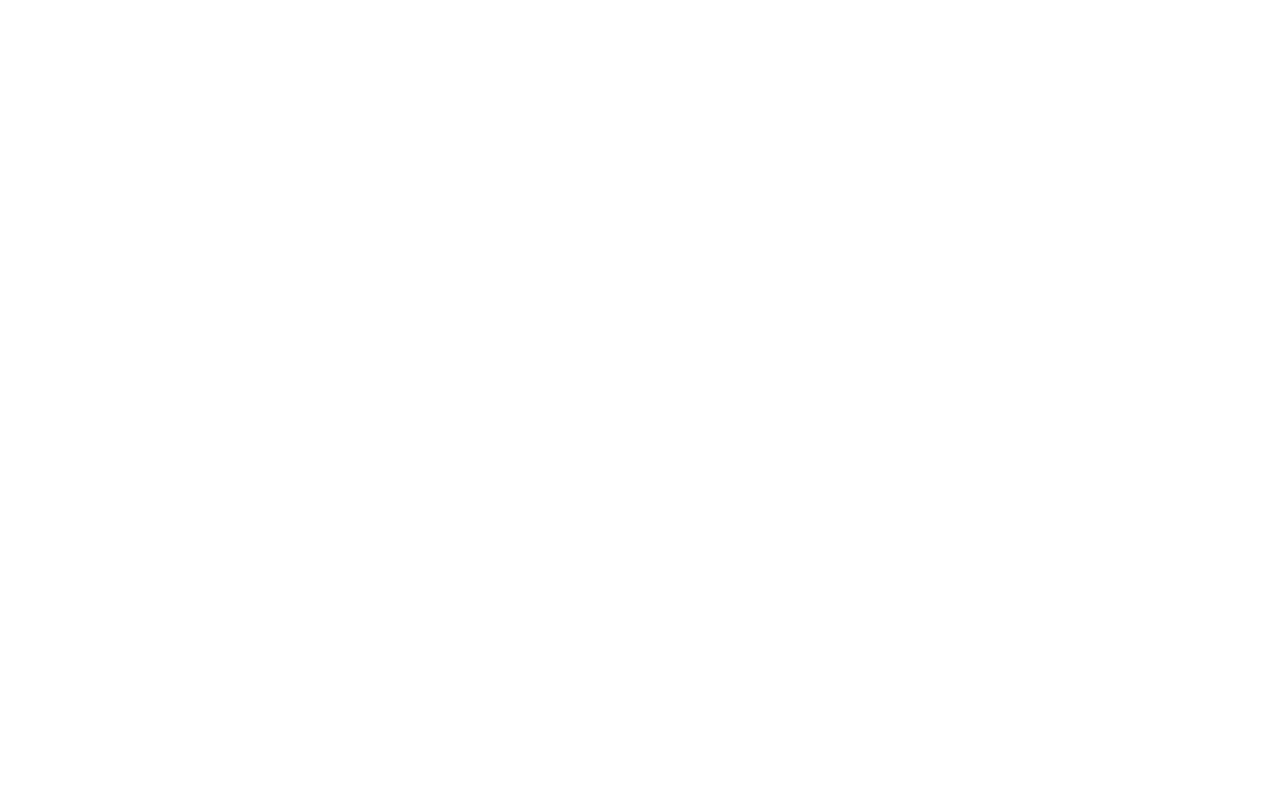
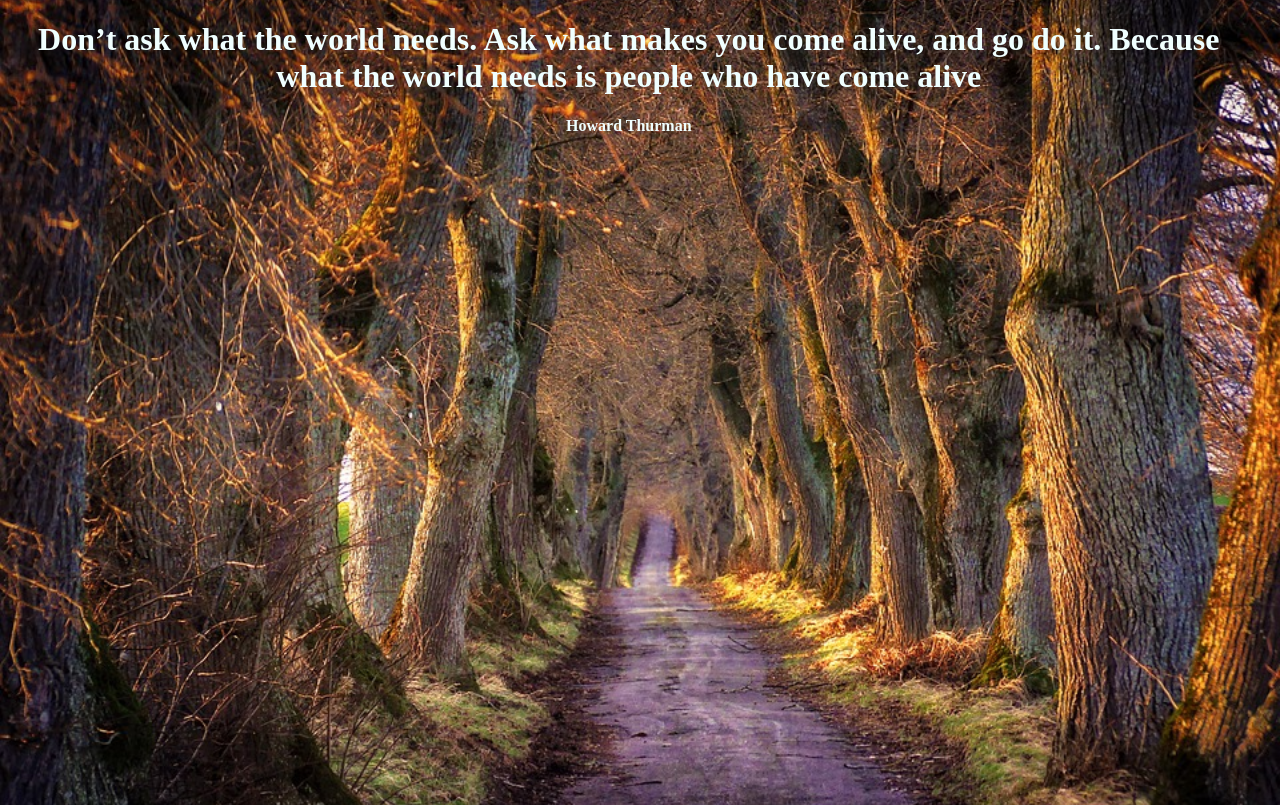
Before and after one commit to Stefo7/simple-quote-page, a plain HTML site: page index.html in a window 1280 px wide. Drawn offline with Linux system fonts and the light colour scheme.

Commit message:
add base file structure

```diff
--- a/index.html
+++ b/index.html
@@ -4,8 +4,10 @@
   <meta charset="utf-8">
   <title></title>
   <meta name="viewport" content="width=device-width, initial-scale=1">
+  <link rel="stylesheet" type="text/css" href="main.css">
 </head>
 <body>
-
+  <h1>Don’t ask what the world needs. Ask what makes you come alive, and go do it. Because what the world needs is people who have come alive</h1>
+  <p>Howard Thurman</p>
 </body>
 </html>
--- a/main.css
+++ b/main.css
@@ -0,0 +1,17 @@
+body {
+  background: url(assets/nature-3204336_960_720.jpg)no-repeat center/cover;
+  height: 97vh;
+  width: 97vw;
+}
+
+h1 {
+  color: azure;
+  font-family: inherit;
+  text-align: center;
+}
+
+p {
+  color: azure;
+  text-align: center;
+  font-weight: 600;
+}
```
Also changed, not shown: assets/lion-3317670_960_720.jpg (added), assets/nature-3204336_960_720.jpg (added).
